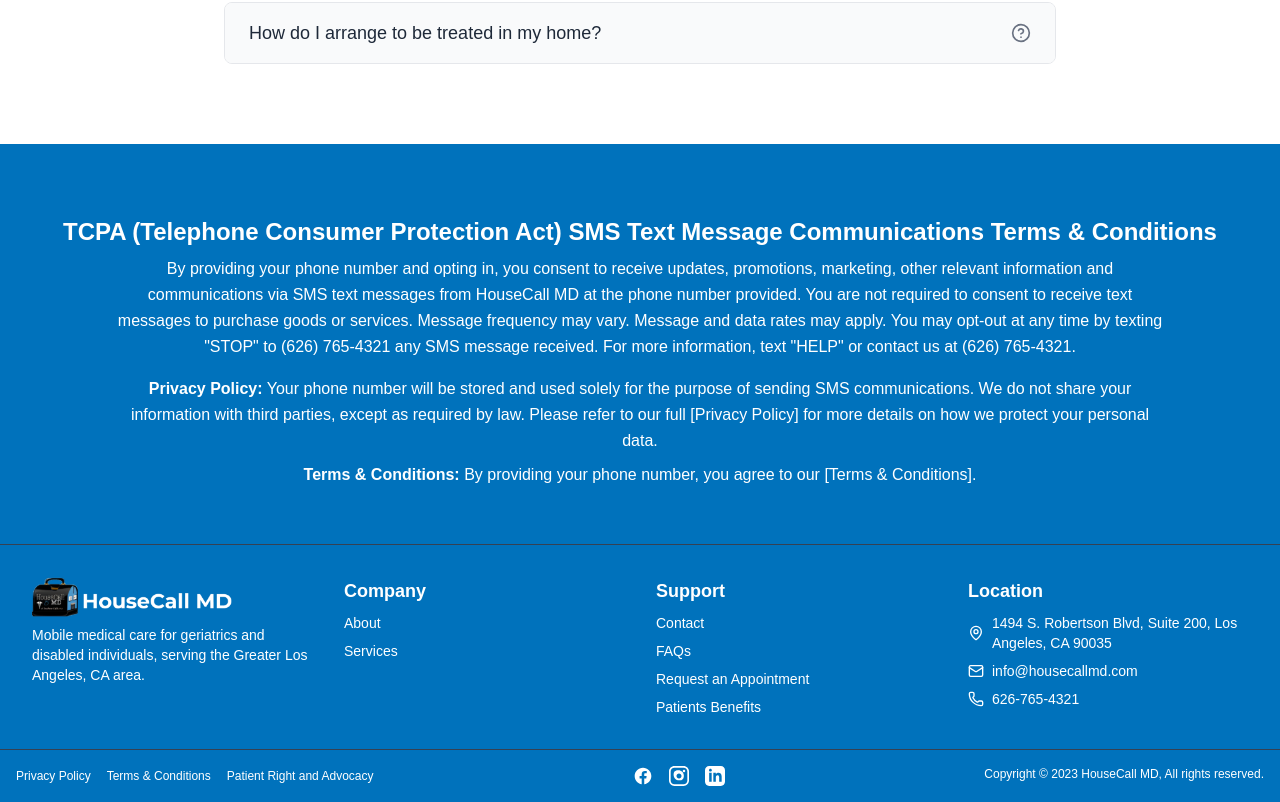
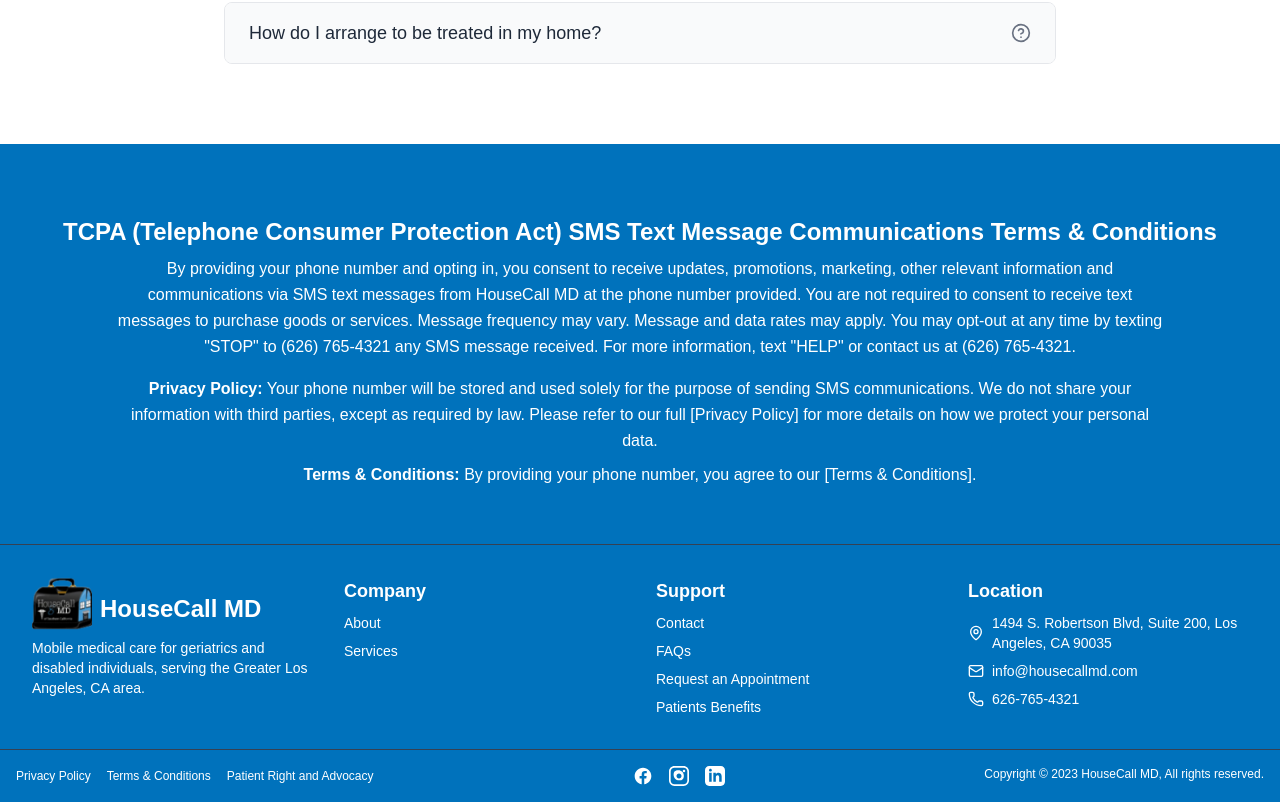
Before and after one commit to Octathorn/housecallmd, a Next.js app: page /faqs in a window 1280 px wide. Shown: the part 1791-2593 px from the top of the page. Built offline with nearby package versions, Linux system fonts and the light colour scheme.

Commit message:
Minor Changes in Footer

```diff
--- a/src/app/components/Footer.jsx
+++ b/src/app/components/Footer.jsx
@@ -33,12 +33,13 @@
           <div className="flex flex-col items-center lg:items-start mb-6 lg:mb-0">
             <div className="flex items-center space-x-2">
               <Image
-                src="/assets/thumbs/hosuecall-md-logo-r0cas147j83zj6aaxmbp4fvbunkhpigumslsdjdnnk.png"
+                src="/assets/thumbs/Image-5-1-qwr1rig4oxkrodr71539kmr46bqhw59dols7ppxgqo.png"
                 alt="HouseCall MD Logo"
-                width={80}
-                height={40}
-                className="w-40 h-8 sm:w-50 sm:h-10"
+                width={60}
+                height={60}
+                // className="w-40 h-8 sm:w-50 sm:h-10"
               />
+              <p className="text-2xl font-semibold pt-3">HouseCall MD</p>
             </div>
             <p className="text-sm mt-2 max-w-xs text-center lg:text-left">
               Mobile medical care for geriatrics and disabled individuals, serving the Greater Los Angeles, CA area.
--- a/src/app/privacy-policy/page.js
+++ b/src/app/privacy-policy/page.js
@@ -19,7 +19,7 @@
           TERMS OF USE
         </p>
         <p>
-          Platinum Medical Evaluations (“we,” “us,” or “our”) provides this
+          HouseCall MD (“we,” “us,” or “our”) provides this
           website (“Site”) to you conditioned on your acceptance without
           modification of the terms, conditions, and notices contained herein.
           Your use of this Site constitutes your agreement to all such terms,
```
